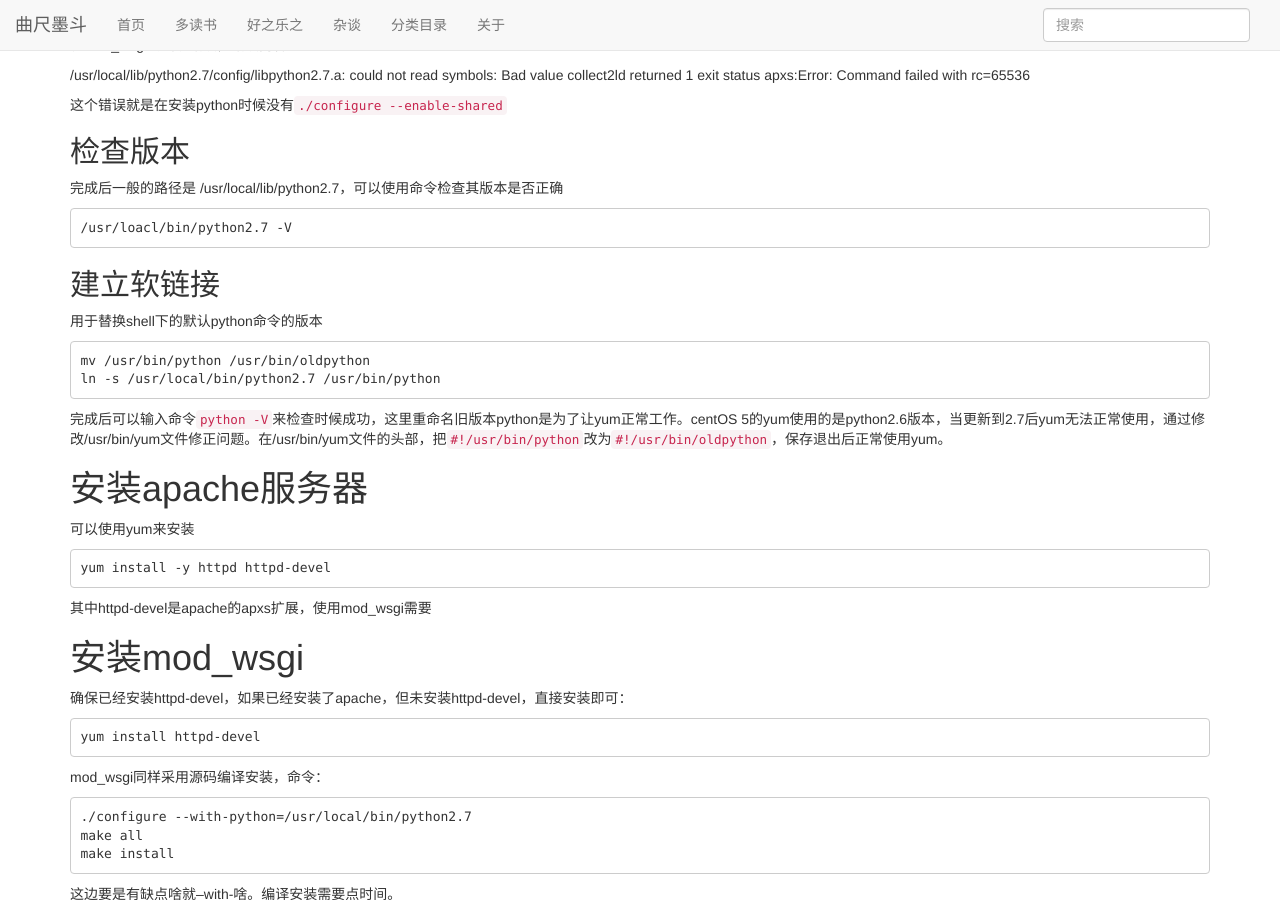
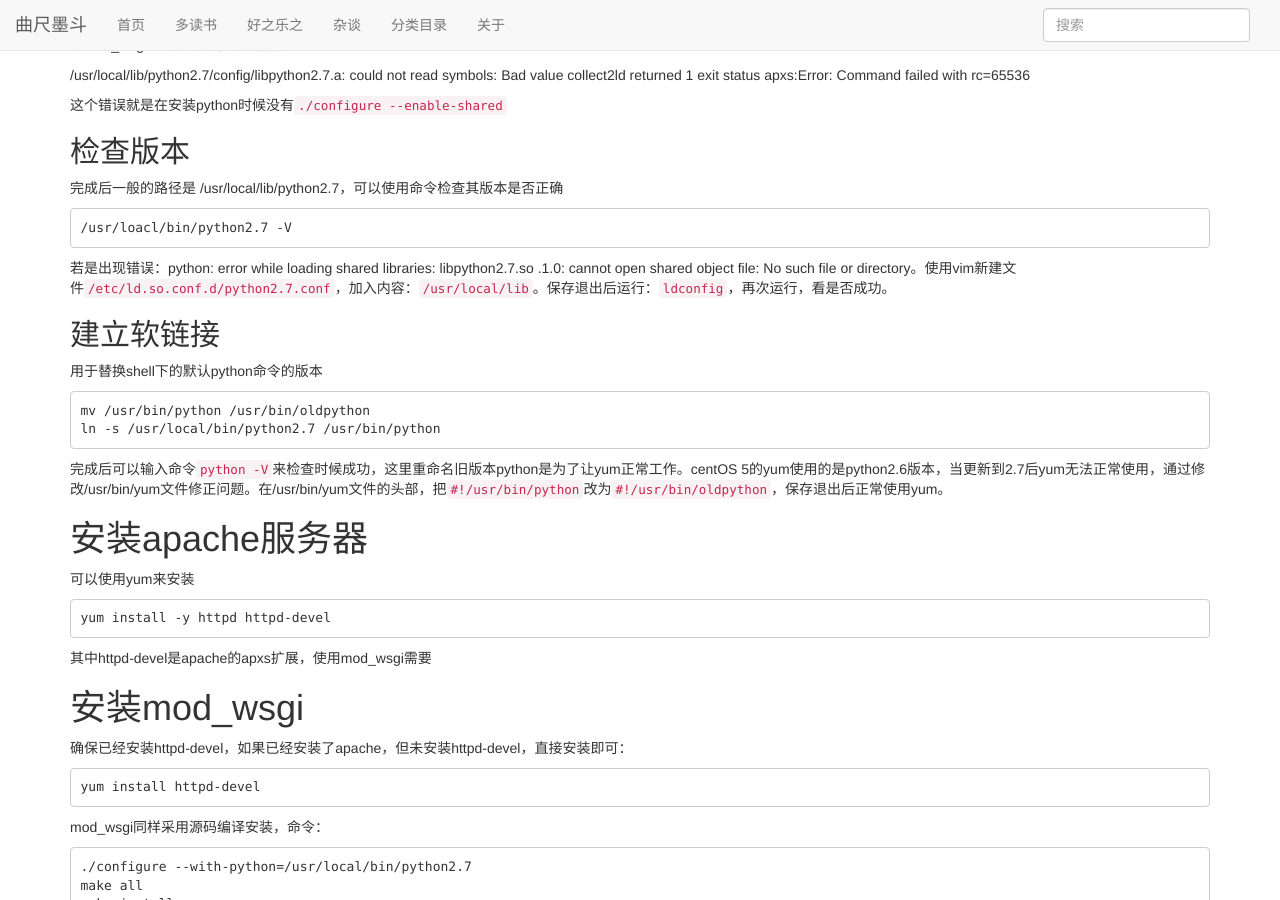
Before and after one commit to iamxi/iamxi.github.com, a Jekyll site: the page built from _posts/likeit/2013-12-11-python-mod_wsgi-apache-install.markdown, in a window 1280 px wide and 900 px high, scrolled down 623 px. Built offline with Jekyll 4.4.1, drawn with Linux system fonts in a browser that asks for light colours; Markdown is read by kramdown in place of the engine named in the settings.

Commit message:
update post

```diff
--- a/_posts/likeit/2013-12-11-python-mod_wsgi-apache-install.markdown
+++ b/_posts/likeit/2013-12-11-python-mod_wsgi-apache-install.markdown
@@ -37,6 +37,8 @@ tags: [Django]
 
 	/usr/loacl/bin/python2.7 -V
 
+若是出现错误：python: error while loading shared  libraries: libpython2.7.so    .1.0: cannot open shared object file: No such file or directory。使用vim新建文件`/etc/ld.so.conf.d/python2.7.conf`，加入内容：`/usr/local/lib`。保存退出后运行：`ldconfig`，再次运行，看是否成功。
+
 ## 建立软链接
 用于替换shell下的默认python命令的版本
 
```
